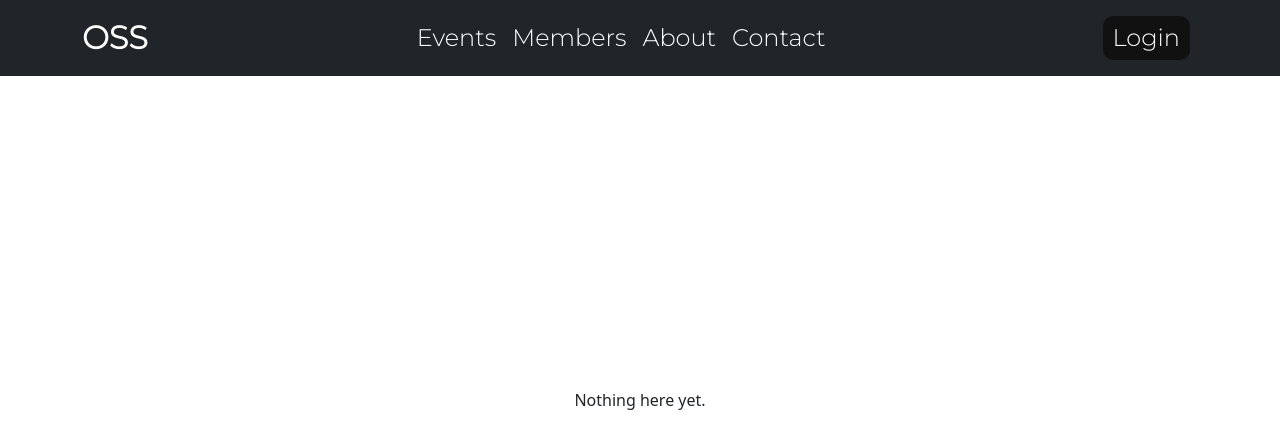
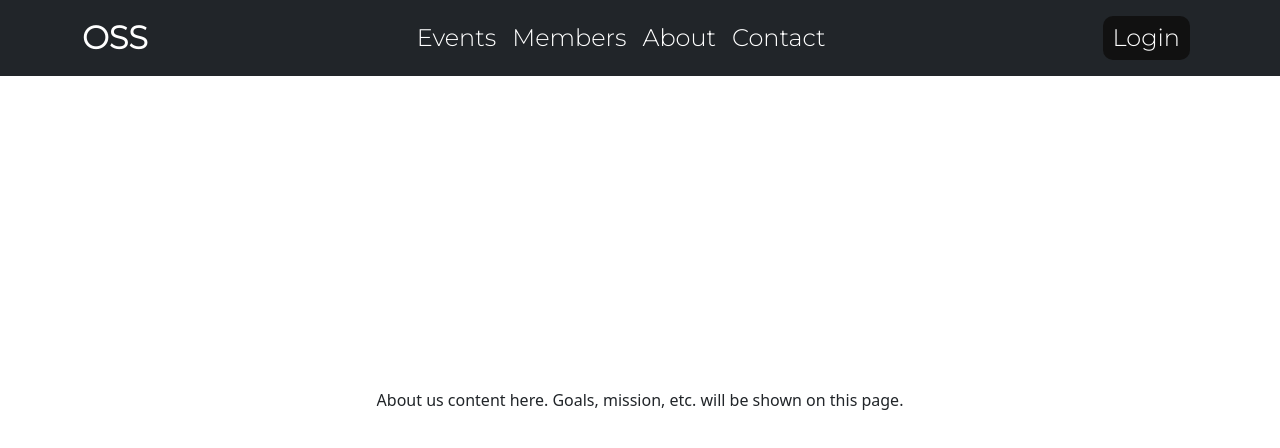
Before and after one commit to vermaaarti/ossgecr.github.io, a React (Create React App) app: page /about in a window 1280 px wide. Shown: the top 448 px of the page. Built offline with nearby package versions, Linux system fonts and the light colour scheme.

Commit message:
Change placeholder text

```diff
--- a/src/components/pages/About.js
+++ b/src/components/pages/About.js
@@ -1,7 +1,11 @@
 import "./style/centerContent.css";
 
 function About() {
-  return <div className="centcnt">Nothing here yet.</div>;
+  return (
+    <div className="centcnt">
+      About us content here. Goals, mission, etc. will be shown on this page.
+    </div>
+  );
 }
 
 export default About;
```
